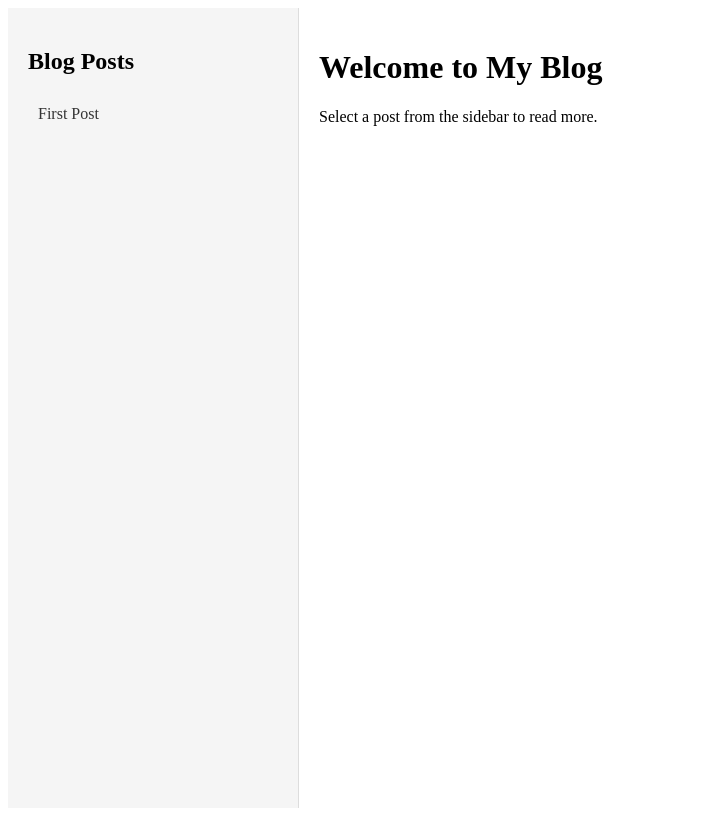
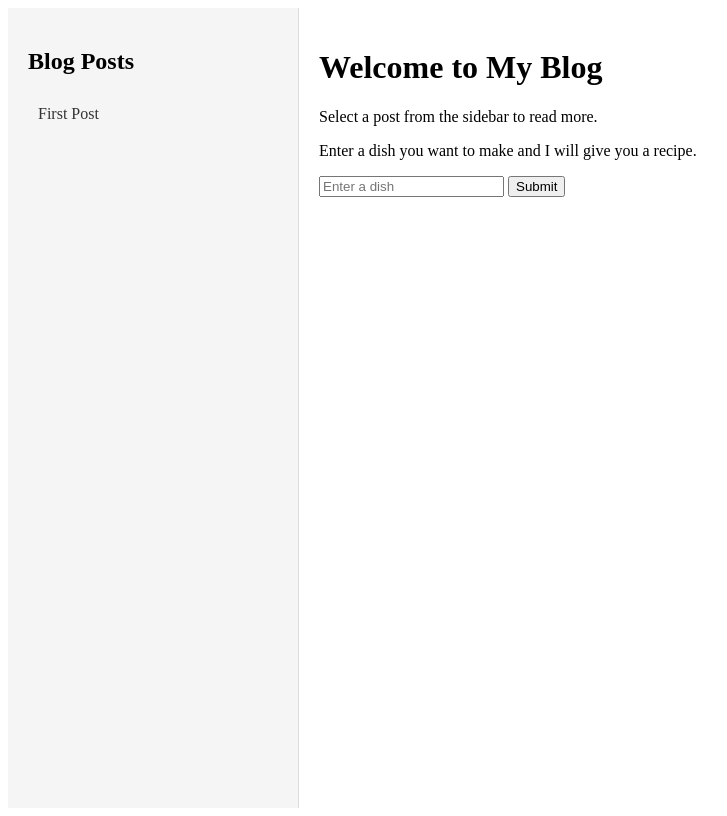
Before and after one commit to alannchang/recipes_by_gpt, a Flask app: page / in a window 1280 px wide. Shown: the whole page, without its empty margins (0-727 px from the left). Run offline with Flask 3, Linux system fonts and the light colour scheme.

Commit message:
Add a text search bar

```diff
--- a/templates/blog.html
+++ b/templates/blog.html
@@ -7,5 +7,12 @@
     {% else %}
         <h1>Welcome to My Blog</h1>
         <p>Select a post from the sidebar to read more.</p>
+        <p>Enter a dish you want to make and I will give you a recipe.</p>
+        <div class="search-container">
+            <form action="{{ url_for('search') }}" method="GET"></form>
+                <input type="text" name="q" placeholder="Enter a dish" class="search-input">
+                <button type="submit" class="search-button">Submit</button>
+            </form>
+        </div>
     {% endif %}
 {% endblock %}
```
